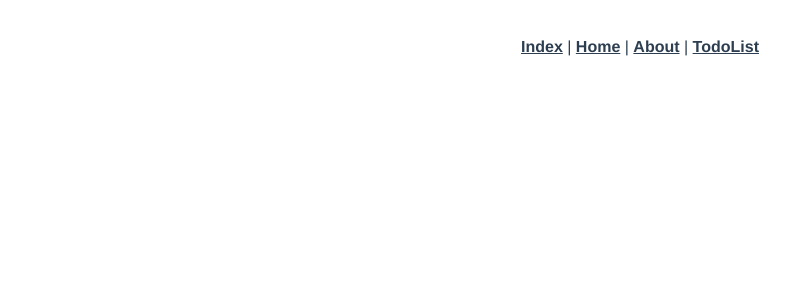
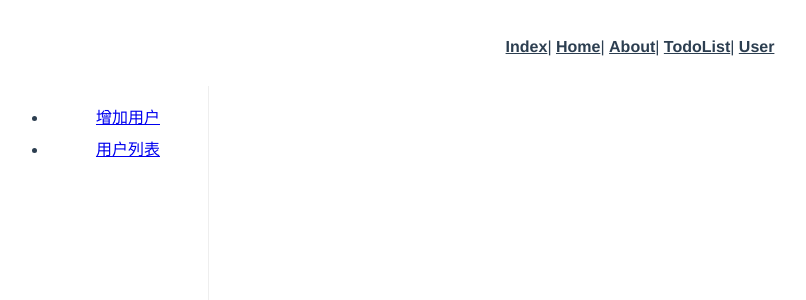
Before and after one commit to lt00lt00lt/vue-demo, a Vue app: page /User in a window 1280 px wide. Shown: the top 300 px of the page, without its empty margins (0-806 px from the left). Built offline with nearby package versions, Linux system fonts and the light colour scheme.

Commit message:
'完成嵌套路由用法'

```diff
--- a/src/App.vue
+++ b/src/App.vue
@@ -1,10 +1,11 @@
 <template>
   <div id="app">
     <div id="nav">
-      <router-link to="/">Index</router-link> |
-      <router-link to="/home">Home</router-link> |
-      <router-link to="/about">About</router-link> |
-      <router-link to="/TodoList">TodoList</router-link>
+      <router-link to="/">Index</router-link>|
+      <router-link to="/home">Home</router-link>|
+      <router-link to="/about">About</router-link>|
+      <router-link to="/TodoList">TodoList</router-link>|
+      <router-link to="/User/UserAdd">User</router-link>
     </div>
     <router-view />
   </div>
--- /dev/null
+++ b/src/components/User/UserAdd.vue
@@ -0,0 +1,13 @@
+<template>
+  <div>增加用户</div>
+</template>
+
+<script>
+export default {
+    name:"UserAdd"
+}
+</script>
+
+<style lang="less" scoped>
+
+</style>
--- /dev/null
+++ b/src/components/User/UserList.vue
@@ -0,0 +1,14 @@
+<template>
+  <div>用户列表</div>
+</template>
+
+<script>
+export default {
+    name:"UserList"
+
+}
+</script>
+
+<style lang="less" scoped>
+
+</style>
--- a/src/router/index.js
+++ b/src/router/index.js
@@ -1,8 +1,11 @@
 import Vue from "vue";
 import VueRouter from "vue-router";
-import Home from "../views/Home.vue";
-import Index from "../views/Index.vue";
-import TodoList from "../views/TodoList.vue";
+import Home from "../views/Home";
+import Index from "../views/Index";
+import TodoList from "../views/TodoList";
+import User from "../views/User";
+import UserAdd from "../components/User/UserAdd";
+import UserList from "../components/User/UserList";
 import Content from "../components/Content"
 
 Vue.use(VueRouter);
@@ -33,6 +36,23 @@ const routes = [
     component: TodoList
   },
   {
+    path: "/User",
+    name: "User",
+    component: User,
+    children: [
+      //子路由配置
+      {
+        path: "/User/UserAdd",
+        name: "UserAdd",
+        component: UserAdd,
+      }, {
+        path: "/User/UserList",
+        name: "UserList",
+        component: UserList,
+      }
+    ]
+  },
+  {
     path: "/content/:aid",
     name: "Content",
     component: Content
--- a/src/views/Home.vue
+++ b/src/views/Home.vue
@@ -1,7 +1,8 @@
 <template>
   <div class="home">
-    <button @click="goNews()">跳转到新闻列表</button>
+    <button @click="goNews()">跳转到首页</button>
     <button @click="goContent()">跳转到新闻详情</button>
+    <button @click="goAbout()">跳转到关于页面</button>
     <News />
   </div>
 </template>
@@ -16,12 +17,15 @@ export default {
     News
   },
   methods: {
-    //通过JS实现路由跳转
+    //通过JS实现动态路由跳转
     goNews() {
-      this.$router.push({ path: "home" });
+      this.$router.push({ path: "/" });
     },
     goContent() {
       this.$router.push({ path: "content/495" });
+    },
+    goAbout() {
+      this.$router.push({ name: "about" });
     }
   }
 };
--- /dev/null
+++ b/src/views/User.vue
@@ -0,0 +1,36 @@
+<template>
+  <div class="user">
+      <div class="left">
+          <ul>
+              <li><router-link to="/User/UserAdd">增加用户</router-link></li>
+              <li><router-link to="/User/UserList">用户列表</router-link></li>
+          </ul>
+      </div>
+      <div class="right">
+          <router-view></router-view>
+      </div>
+  </div>
+</template>
+
+<script>
+export default {
+    name:"User"
+}
+</script>
+
+<style lang="less" scoped>
+    .user{
+        display: flex;
+        .left{
+            width: 200px;
+            min-height: 400px;
+            border-right: 1px solid #eee;
+            li{
+                line-height: 2;
+            }
+        }
+        .right{
+            flex: 1;
+        }
+    }
+</style>
```
